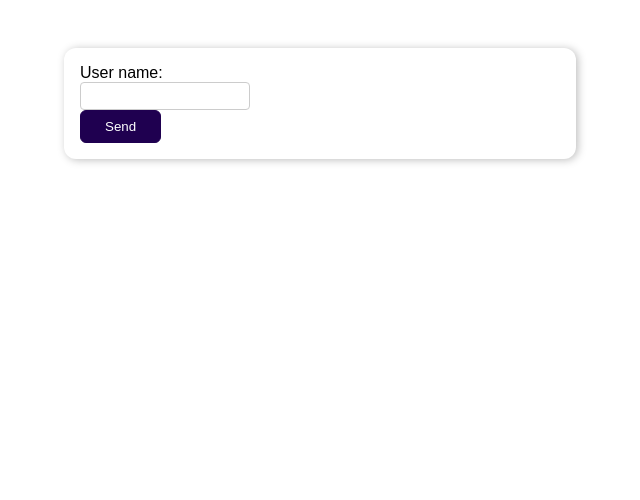
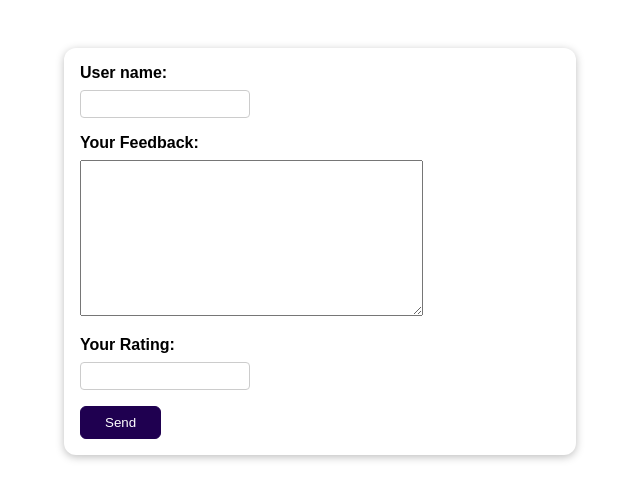
Before and after one commit to marty1193/DjangoUdemy, a Django app: page / in a window 1280 px wide. Shown: the top 500 px of the page, without its empty margins (320-960 px from the left). Run offline with Django 3.2, Linux system fonts and the light colour scheme.

Commit message:
144 Adding more form controls

```diff
--- a/feedback/reviews/forms.py
+++ b/feedback/reviews/forms.py
@@ -5,3 +5,5 @@ class ReviewForm(forms.Form):
     user_name = forms.CharField(max_length=10, error_messages={
         "max_length":"Entered Value is tool long keep it under 10 char"
     })
+    review_text = forms.CharField(label="Your Feedback", widget=forms.Textarea, max_length=150)
+    rating = forms.IntegerField(label= "Your Rating", min_value=1, max_value=5)
--- a/feedback/reviews/static/reviews/styles.css
+++ b/feedback/reviews/static/reviews/styles.css
@@ -1,21 +1,19 @@
-body{
+body {
     font-family: sans-serif;
-    margin: 1;
-
+    margin: 0;
   }
 
-form{
-
+  form {
     margin: 3rem auto;
     width: 90%;
     max-width: 30rem;
-    padding:  1rem;
+    padding: 1rem;
     border-radius: 12px;
     background-color: white;
-    box-shadow: 2px 1px 8px rgba(0,0, 0, 0.26);
+    box-shadow: 0 2px 8px rgba(0, 0, 0, 0.26);
   }
 
-button{
+  button {
     cursor: pointer;
     padding: 0.5rem 1.5rem;
     border-radius: 6px;
@@ -24,36 +22,40 @@ button{
     border: 1px solid #1f0050;
   }
 
-button:hover
-button:active{
+  button:hover,
+  button:active {
     background-color: #320777;
     border-color: #320777;
   }
 
-.form-control input{
+  .form-control {
+    margin-bottom: 1rem;
+  }
+
+  .form-control input {
     font: inherit;
-    padding: .25rem;
+    padding: 0.25rem;
     border-radius: 4px;
-    border:  1px solid #ccc;
+    border: 1px solid #ccc;
     display: block;
     width: 10rem;
   }
 
-.form-control input:focus{
+  .form-control input:focus {
     border-color: #1f0050;
     outline: none;
     background-color: #f4eeff;
   }
 
-.form-control lablel{
+  .form-control label {
     font-weight: bold;
     display: block;
-    margin-bottom: .5rem;
+    margin-bottom: 0.5rem;
   }
 
-.errorlist{
+  .errorlist {
     list-style: none;
-    margin: 0.5rem;
+    margin: 0.5rem 0;
     padding: 0;
     color: #680000;
   }
@@ -63,6 +65,6 @@ button:active{
     background-color: #fde3e3;
   }
 
-.error label{
-    color:#680000
+  .errors label {
+    color: #680000;
   }
--- a/feedback/reviews/templates/reviews/review.html
+++ b/feedback/reviews/templates/reviews/review.html
@@ -10,11 +10,13 @@
 <body>
     <form action ="/" method="POST">
         {% csrf_token %}
-        <div class="form-control {% if form.user_name.errors %}errors{% endif %}">
-        {{form.user_name.label_tag}}
-        {{form.user_name}}
-        {{form.user_name.errors}}
-        </div>
+        {% for field in form  %}
+            <div class="form-control {% if form.user_name.errors %}errors{% endif %}">
+                {{field.label_tag}}
+                {{field}}
+                {{field.errors}}
+            </div>
+        {% endfor %}
         <button type='Submit'>Send</button>
     </form>
 </body>
--- a/feedback/reviews/views.py
+++ b/feedback/reviews/views.py
@@ -22,5 +22,7 @@ def review(request):
 
 
 
+
+
 def thank_user(request):
     return render(request, "reviews/thankyou.html")
```
Lines whose indentation alone changed are shown as unchanged.
